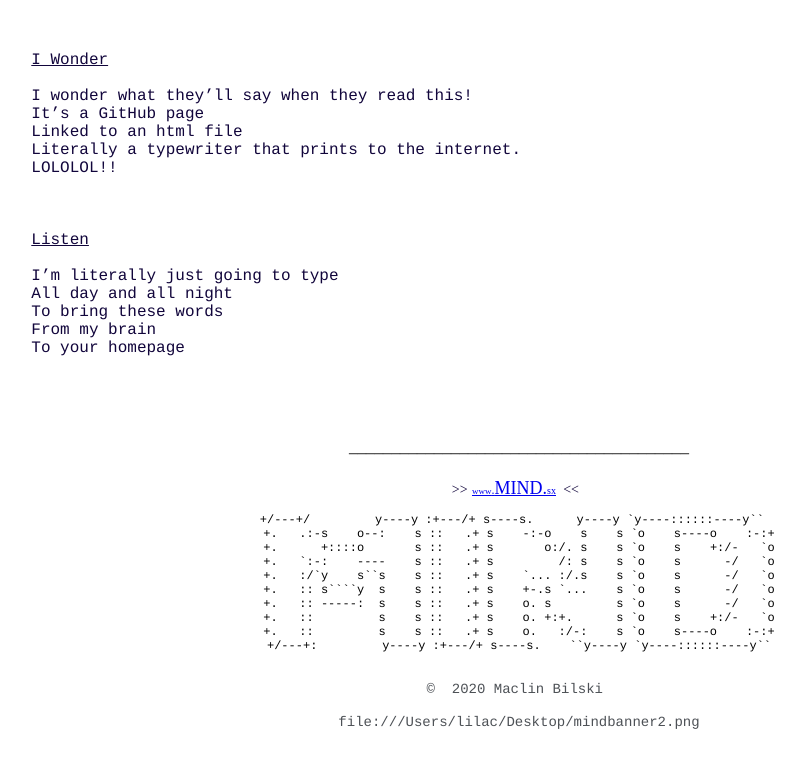
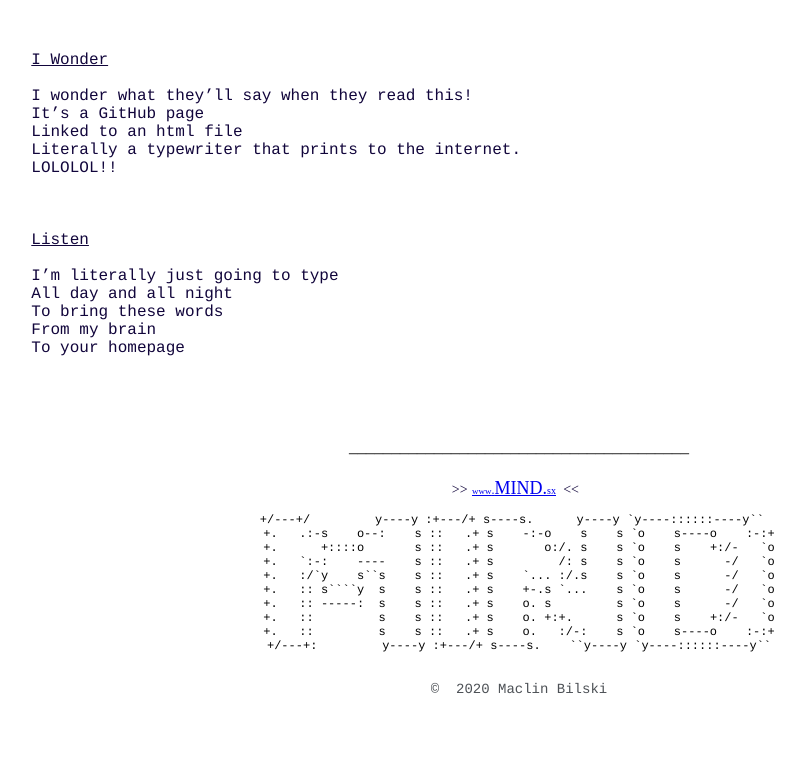
Before and after one commit to mbilski17/mbs, a plain HTML site: page index.html in a window 1280 px wide. Shown: the part 567-1334 px from the top of the page, without its empty margins (121-926 px from the left). Drawn offline with Linux system fonts and the light colour scheme.

Commit message:
Update index.html

```diff
--- a/index.html
+++ b/index.html
@@ -146,9 +146,7 @@
 </span></p>
 <p class="p17"><span class="s1"><br>
 </span></p>
-<p class="p19"><span class="s1">©  2020 Maclin Bilski<span class="Apple-converted-space"> </span></span></p>
-<p class="p20"><span class="s1"></span><br></p>
-<p class="p19"><span class="s1">file:///Users/lilac/Desktop/mindbanner2.png</span></p>
+<p class="p19"><span class="s1">©  2020 Maclin Bilski</span></p>
 <p class="p20"><span class="s1"></span><br></p>
 <p class="p20"><span class="s1"></span><br></p>
 <p class="p21"><span class="s1"></span><br></p>
```
